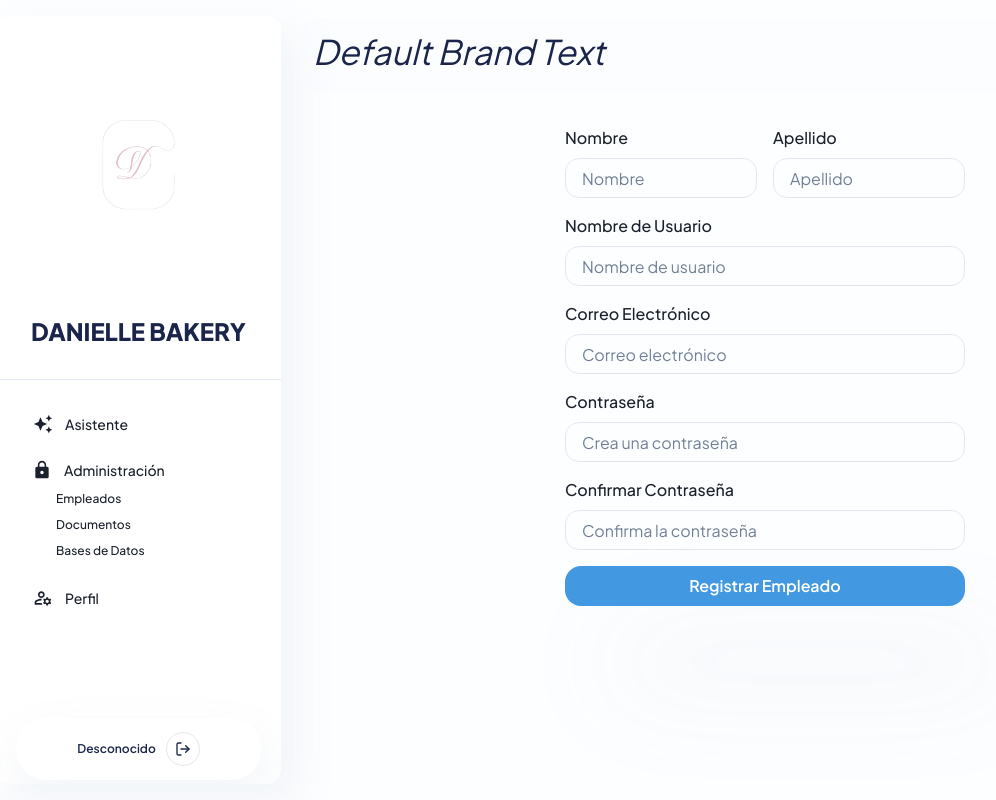
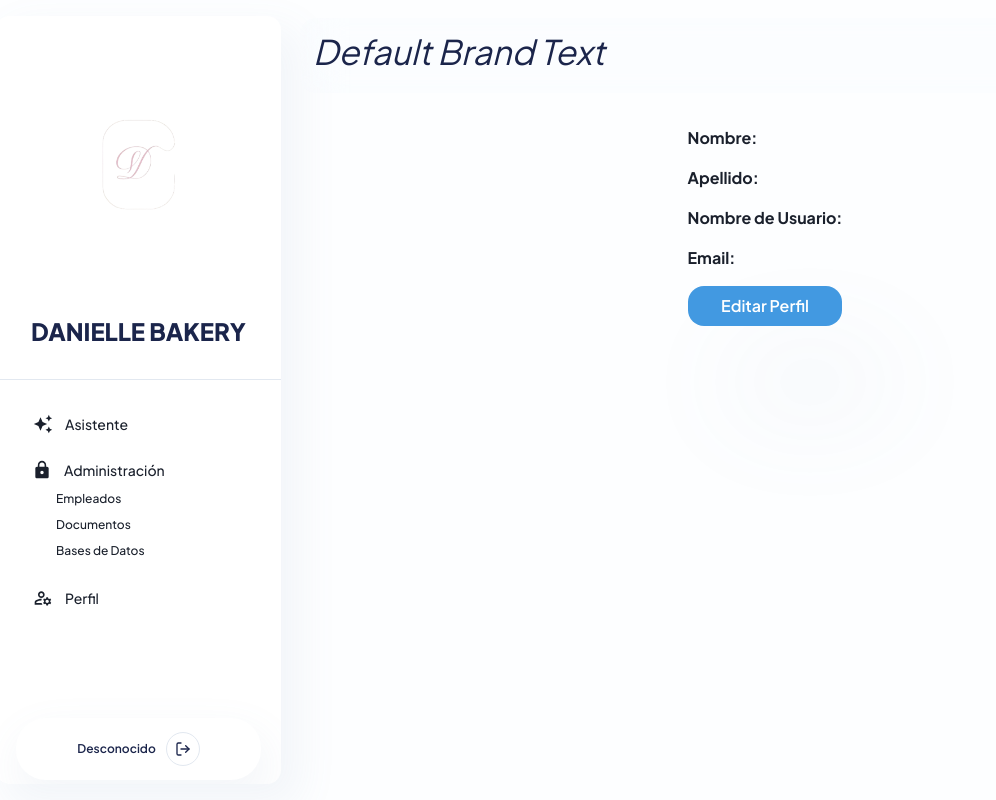
Before and after one commit to jesus-barrera-moran/asistente-virtual-pasteleria-frontend, a Next.js app: page /admin/employee in a window 1280 px wide. Shown: the whole page, without its empty margins (20-1016 px from the left). Built offline with nearby package versions, Linux system fonts and the light colour scheme; sample sign-in values are in the browser's storage.

Commit message:
Implementar visualizacion de perfil

```diff
--- a/src/components/EmployeeForm.tsx
+++ b/src/components/EmployeeForm.tsx
@@ -26,17 +26,17 @@ const EmployeeForm: React.FC = () => {
   const [confirmPassword, setConfirmPassword] = useState<string>('');
   const [error, setError] = useState<string | null>(null);
   const [loading, setLoading] = useState<boolean>(false);
+  const [isEditing, setIsEditing] = useState<boolean>(false); // Estado para alternar entre vista y edición
+  const [initialData, setInitialData] = useState<any>({}); // Estado para guardar los datos originales
   const router = useRouter();
   const pathname = usePathname();
 
   useEffect(() => {
     const fetchUserProfile = async () => {
-      // Solo ejecutamos la petición si estamos en el perfil
       if (pathname === '/profile') {
-        setLoading(true); // Comenzamos el spinner de carga
+        setLoading(true);
         try {
           const token = localStorage.getItem('token');
-
           if (!token) {
             setError('No hay un token de autenticación.');
             setLoading(false);
@@ -53,21 +53,23 @@ const EmployeeForm: React.FC = () => {
 
           if (response.ok) {
             const userData = await response.json();
-
-            // Verificamos que los datos existan antes de asignarlos
-            if (userData) {
             setUsername(userData.usuario || '');
             setEmail(userData.email || '');
             setFirstName(userData.nombre || '');
             setLastName(userData.apellido || '');
-            }
+            setInitialData({ // Guardamos los datos iniciales
+              usuario: userData.usuario || '',
+              email: userData.email || '',
+              nombre: userData.nombre || '',
+              apellido: userData.apellido || '',
+            });
           } else {
             setError('No se pudieron cargar los datos del perfil.');
           }
         } catch (err) {
           setError('Hubo un problema al cargar los datos del perfil.');
         } finally {
-          setLoading(false); // Finalizamos el spinner de carga
+          setLoading(false);
         }
       }
     };
@@ -84,7 +86,7 @@ const EmployeeForm: React.FC = () => {
     setLoading(true);
     setError(null);
 
-    const newEmployee = {
+    const updatedUser = {
       username,
       password,
       email,
@@ -95,16 +97,16 @@ const EmployeeForm: React.FC = () => {
     try {
       const token = localStorage.getItem('token');
 
-      const response = await fetch('http://localhost:8000/users', {
-        method: 'POST',
+      const response = await fetch('http://localhost:8000/users/me', {
+        method: 'PUT',
         headers: {
-          'Content-Type': 'application/x-www-form-urlencoded', // El servidor espera este formato
-          'Authorization': `Bearer ${token}`, // El token para autenticar la solicitud
+          'Content-Type': 'application/x-www-form-urlencoded',
+          'Authorization': `Bearer ${token}`,
         },
         body: new URLSearchParams({
-          username: newEmployee.username,
-          password: newEmployee.password,
-        }).toString(), // Formato x-www-form-urlencoded
+          username: updatedUser.username,
+          password: updatedUser.password,
+        }).toString(),
       });
 
       if (!response.ok) {
@@ -114,17 +116,30 @@ const EmployeeForm: React.FC = () => {
         } else if (response.status === 500) {
           setError('Error interno del servidor.');
         } else {
-          setError('Error desconocido al crear el usuario.');
+          setError('Error desconocido al actualizar el perfil.');
         }
         return;
       }
 
-      router.push('/admin/employees');
+      setIsEditing(false); // Regresamos al modo de solo lectura
     } catch (error) {
-      setError('Hubo un problema al crear el usuario. Por favor, intenta nuevamente.');
+      setError('Hubo un problema al actualizar el perfil. Por favor, intenta nuevamente.');
     } finally {
       setLoading(false);
     }
+  };
+
+  const toggleEdit = () => {
+    setIsEditing((prevState) => !prevState); // Alternar entre modo de vista y edición
+  };
+
+  const handleCancel = () => {
+    // Restauramos los valores originales
+    setUsername(initialData.usuario);
+    setEmail(initialData.email);
+    setFirstName(initialData.nombre);
+    setLastName(initialData.apellido);
+    setIsEditing(false); // Volvemos al modo de solo lectura
   };
 
   // Si está cargando los datos del perfil, mostramos el spinner
@@ -140,6 +155,7 @@ const EmployeeForm: React.FC = () => {
     <Flex align="center" justify="center" bg="none">
       <Stack spacing={8} mx="auto" maxW="lg" bg="none" pt={16} px={6}>
         <Box rounded="lg" bg="none" p={8}>
+          {isEditing ? (
             <Stack spacing={4}>
               <Grid templateColumns="repeat(2, 1fr)" gap={4}>
                 <GridItem>
@@ -213,20 +229,37 @@ const EmployeeForm: React.FC = () => {
                 </Text>
               )}
 
-            <Stack spacing={10}>
+              <Stack direction="row" spacing={4} justifyContent={'center'}>
                 <Button
                   bg="blue.400"
                   color="white"
-                _hover={{
-                  bg: 'blue.500',
-                }}
+                  _hover={{ bg: 'blue.500' }}
                   onClick={handleSubmit}
                   isLoading={loading}
                 >
-                {pathname === '/profile' ? 'Actualizar Perfil' : 'Registrar Empleado'}
+                  Guardar Cambios
+                </Button>
+                <Button
+                  bg="red.400"
+                  color="white"
+                  _hover={{ bg: 'red.500' }}
+                  onClick={handleCancel}
+                >
+                  Cancelar
                 </Button>
               </Stack>
             </Stack>
+          ) : (
+            <Stack spacing={4}>
+              <Text><strong>Nombre:</strong> {firstName}</Text>
+              <Text><strong>Apellido:</strong> {lastName}</Text>
+              <Text><strong>Nombre de Usuario:</strong> {username}</Text>
+              <Text><strong>Email:</strong> {email}</Text>
+              <Button onClick={toggleEdit} bg="blue.400" color="white" _hover={{ bg: 'blue.500' }}>
+                Editar Perfil
+              </Button>
+            </Stack>
+          )}
         </Box>
       </Stack>
     </Flex>
```
Lines whose indentation alone changed are shown as unchanged.
